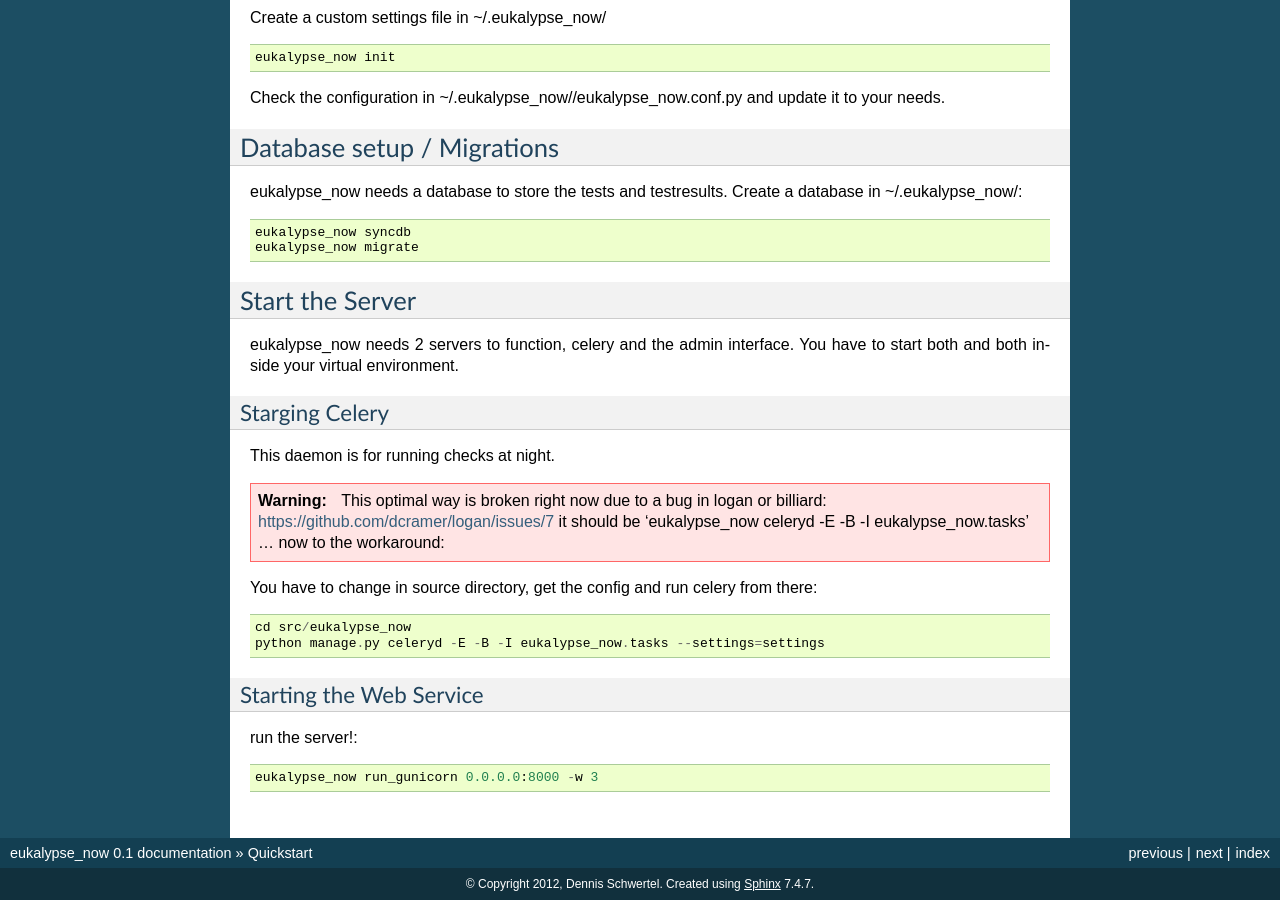
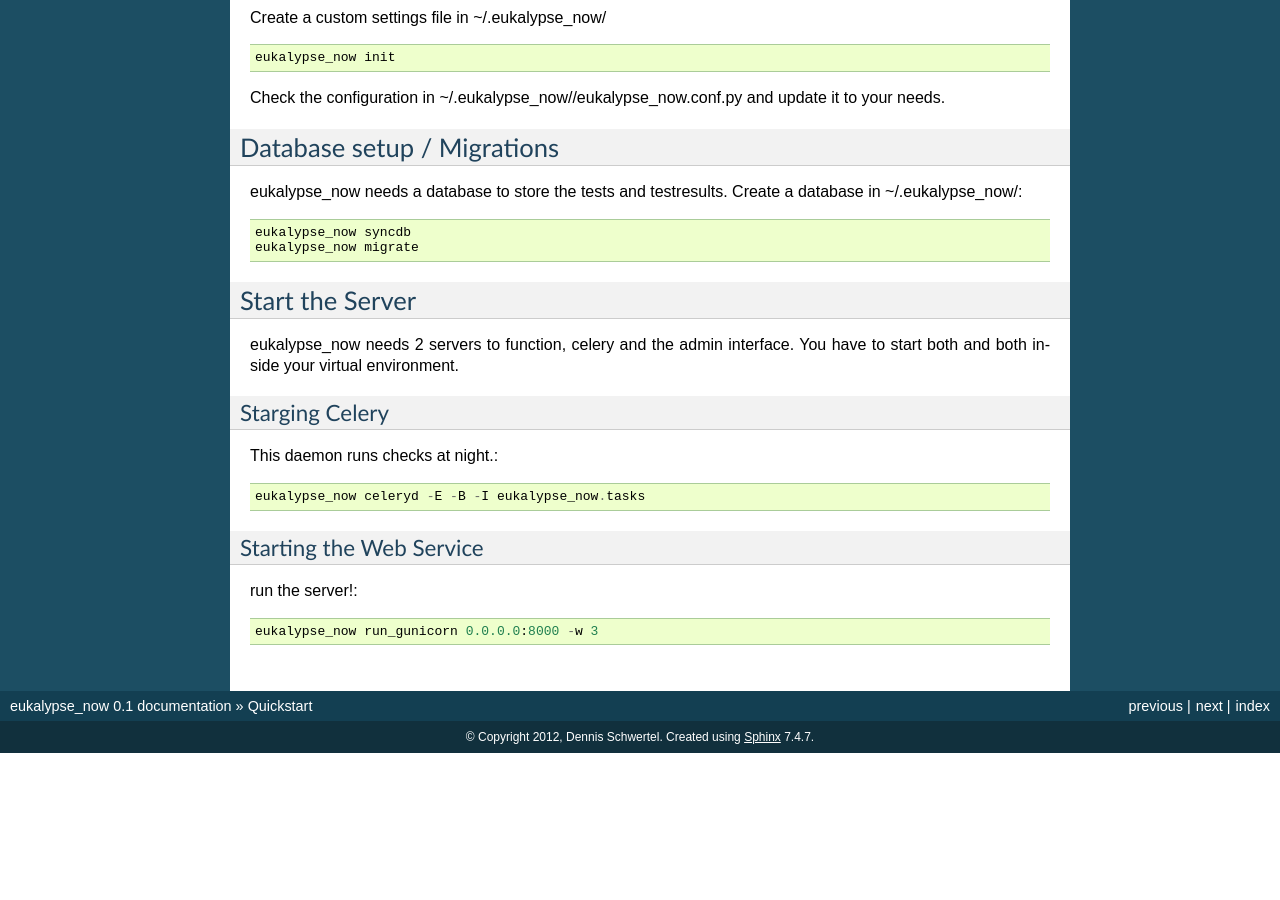
Before and after one commit to kinkerl/eukalypse_now, a Sphinx documentation site: the page built from docs/quickstart/index.rst, in a window 1280 px wide and 900 px high, scrolled down 1344 px. Built offline with Sphinx 7.4.7, drawn with Linux system fonts in a browser that asks for light colours; after the commit the page ends 2097 px from its top, so only the background shows below that.

Commit message:
updated doumentation to remove the celery workaournd, it works now

```diff
--- a/docs/quickstart/index.rst
+++ b/docs/quickstart/index.rst
@@ -88,14 +88,9 @@ You have to start both and both inside your virtual environment.
 Starging Celery
 ________________
 
-This daemon is for running checks at night.
+This daemon runs checks at night.::
 
-.. warning:: This optimal way is broken right now due to a bug in logan or billiard: https://github.com/dcramer/logan/issues/7 it should be 'eukalypse_now celeryd -E -B -I eukalypse_now.tasks' ... now to the workaround:
-
-You have to change in source directory, get the config and run celery from there::
-
-  cd src/eukalypse_now
-  python manage.py celeryd -E -B -I eukalypse_now.tasks --settings=settings
+   eukalypse_now celeryd -E -B -I eukalypse_now.tasks
 
 
 
```
